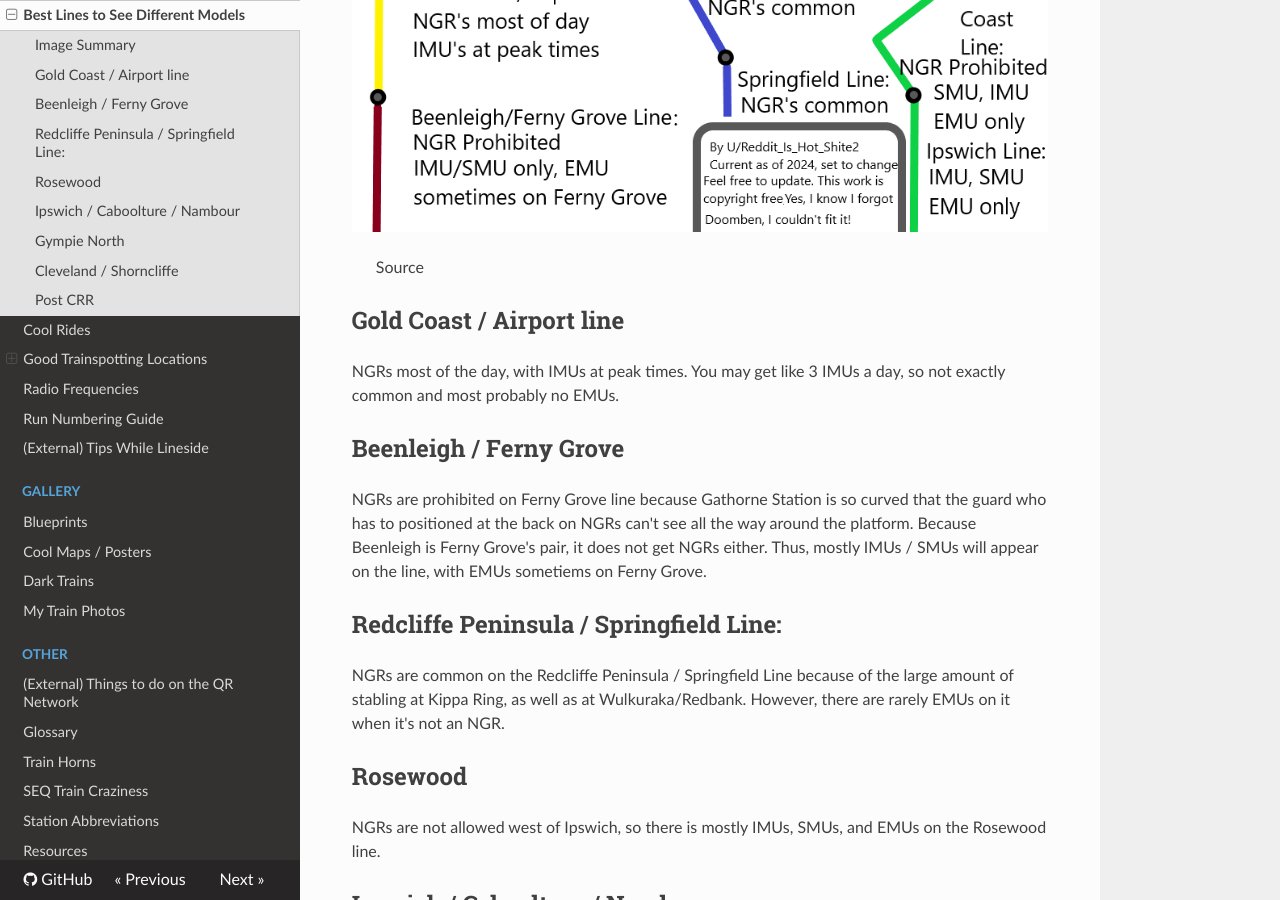
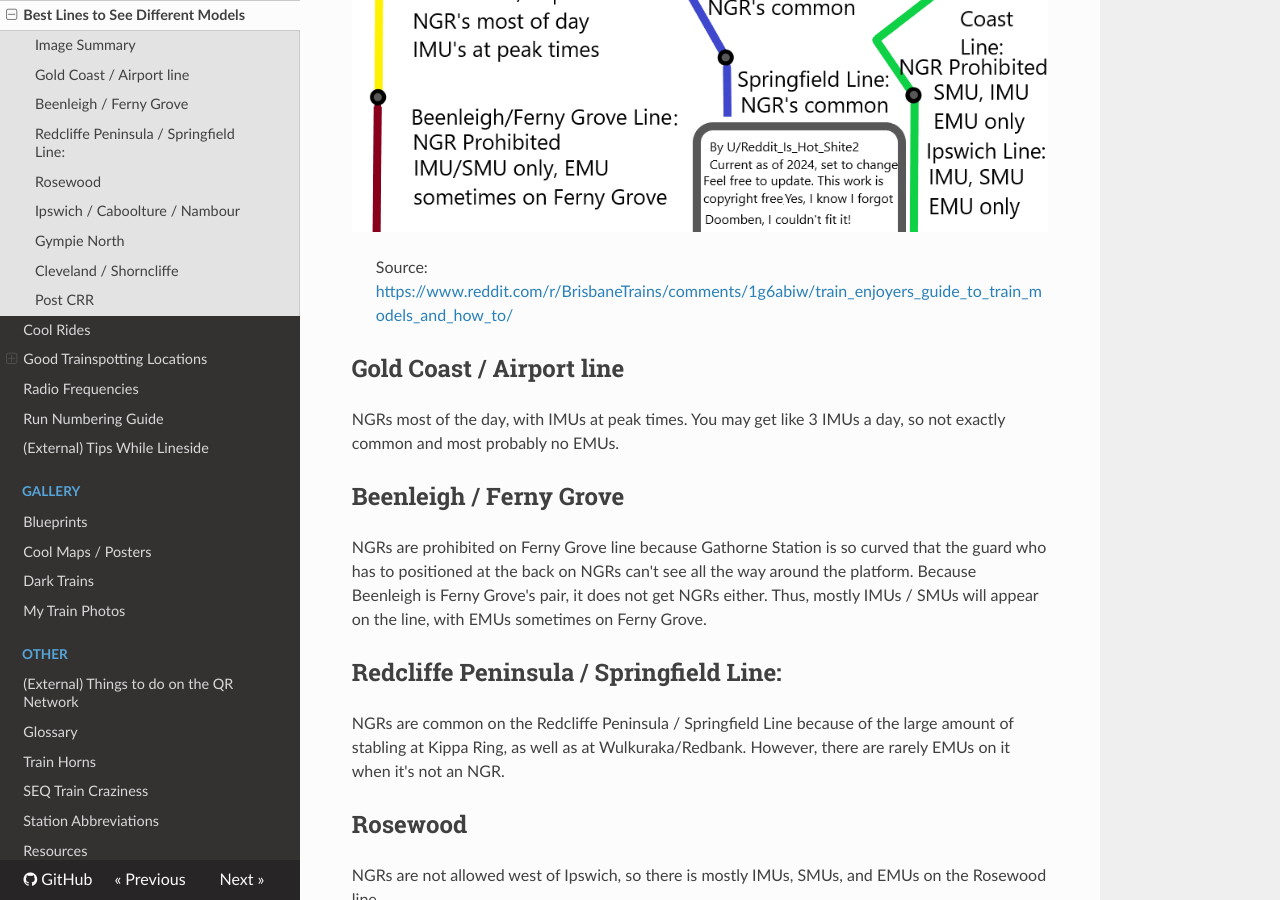
Before and after one commit to SysPoe/train-wiki, an MkDocs documentation site: the page built from docs/Train-Spotting/Best-Lines.md, in a window 1280 px wide and 900 px high, scrolled down 243 px. Built offline with MkDocs 1.6.1, drawn with Linux system fonts in a browser that asks for light colours; nearby versions of some CDN libraries.

Commit message:
Update Best-Lines.md

```diff
--- a/docs/Train-Spotting/Best-Lines.md
+++ b/docs/Train-Spotting/Best-Lines.md
@@ -4,7 +4,7 @@
 
 ![Train Guide](../media/train_guide.png)
 
-> Source
+> Source: [https://www.reddit.com/r/BrisbaneTrains/comments/1g6abiw/train_enjoyers_guide_to_train_models_and_how_to/](https://www.reddit.com/r/BrisbaneTrains/comments/1g6abiw/train_enjoyers_guide_to_train_models_and_how_to/)
 
 ## Gold Coast / Airport line
 
@@ -12,7 +12,7 @@ NGRs most of the day, with IMUs at peak times. You may get like 3 IMUs a day, so
 
 ## Beenleigh / Ferny Grove
 
-NGRs are prohibited on Ferny Grove line because Gathorne Station is so curved that the guard who has to positioned at the back on NGRs can't see all the way around the platform. Because Beenleigh is Ferny Grove's pair, it does not get NGRs either. Thus, mostly IMUs / SMUs will appear on the line, with EMUs sometiems on Ferny Grove.
+NGRs are prohibited on Ferny Grove line because Gathorne Station is so curved that the guard who has to positioned at the back on NGRs can't see all the way around the platform. Because Beenleigh is Ferny Grove's pair, it does not get NGRs either. Thus, mostly IMUs / SMUs will appear on the line, with EMUs sometimes on Ferny Grove.
 
 ## Redcliffe Peninsula / Springfield Line:
 
```
